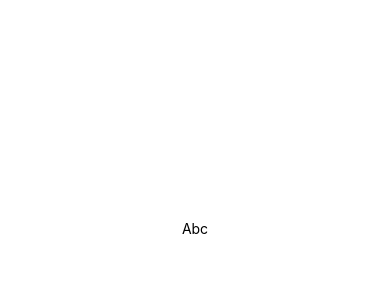
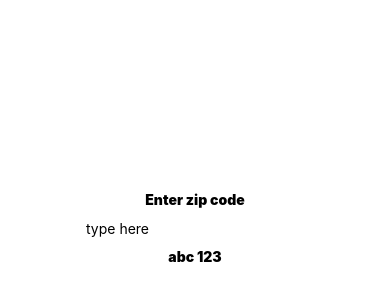
Before and after one commit to cjhanrahan/weather-app, a React Native app: screen / in a window 390 px wide. Shown: the part 194-494 px from the top of the page. Built offline with nearby package versions, Linux system fonts and the light colour scheme.

Commit message:
added first couple of files

```diff
--- a/App.js
+++ b/App.js
@@ -1,15 +1,6 @@
-import React from 'react';
-import { StyleSheet, Text, View } from 'react-native';
-
-export default class App extends React.Component {
-  render() {
-    return (
-      <View style={styles.container}>
-        <Text>Abc</Text>
-      </View>
-    );
-  }
-}
+import React from 'react'
+import { StyleSheet, TextInput, View } from 'react-native'
+import { MainAppText } from './src/style/text'
 
 const styles = StyleSheet.create({
     container: {
@@ -18,4 +9,18 @@ const styles = StyleSheet.create({
         alignItems: 'center',
         justifyContent: 'center',
     },
-});
+})
+
+const App = () => (
+    <View style={styles.container}>
+        <MainAppText>Enter zip code</MainAppText>
+        <TextInput
+            style={{ height: 40 }}
+            placeholder="type here"
+        />
+        <MainAppText>abc 123</MainAppText>
+    </View>
+)
+
+
+export default App
--- /dev/null
+++ b/src/style/text.js
@@ -0,0 +1,18 @@
+import React from 'react'
+import { node } from 'prop-types'
+import { Text } from 'react-native'
+
+
+export const MainAppText = ({ children }) => (
+    <Text style={{ fontWeight: '900' }}>
+        {children}
+    </Text>
+)
+
+MainAppText.propTypes = {
+    children: node,
+}
+
+MainAppText.defaultProps = {
+    children: null,
+}
```
Also changed, not shown: package.json (+9 -2 lines), .eslintrc.js (added), todo.txt (added), 1 other file (tests, documents, lock files or other folders). Lines whose indentation alone changed are shown as unchanged.
